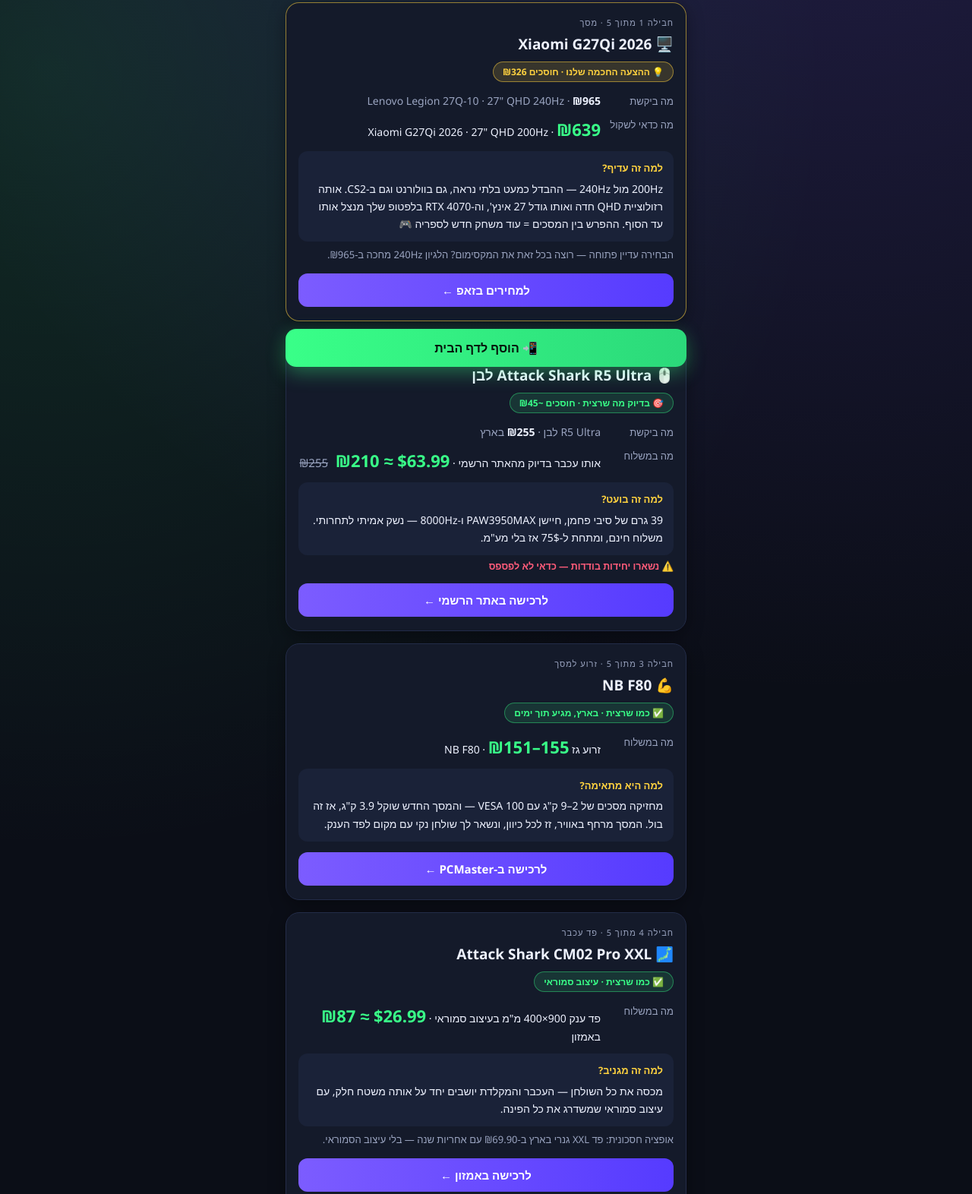
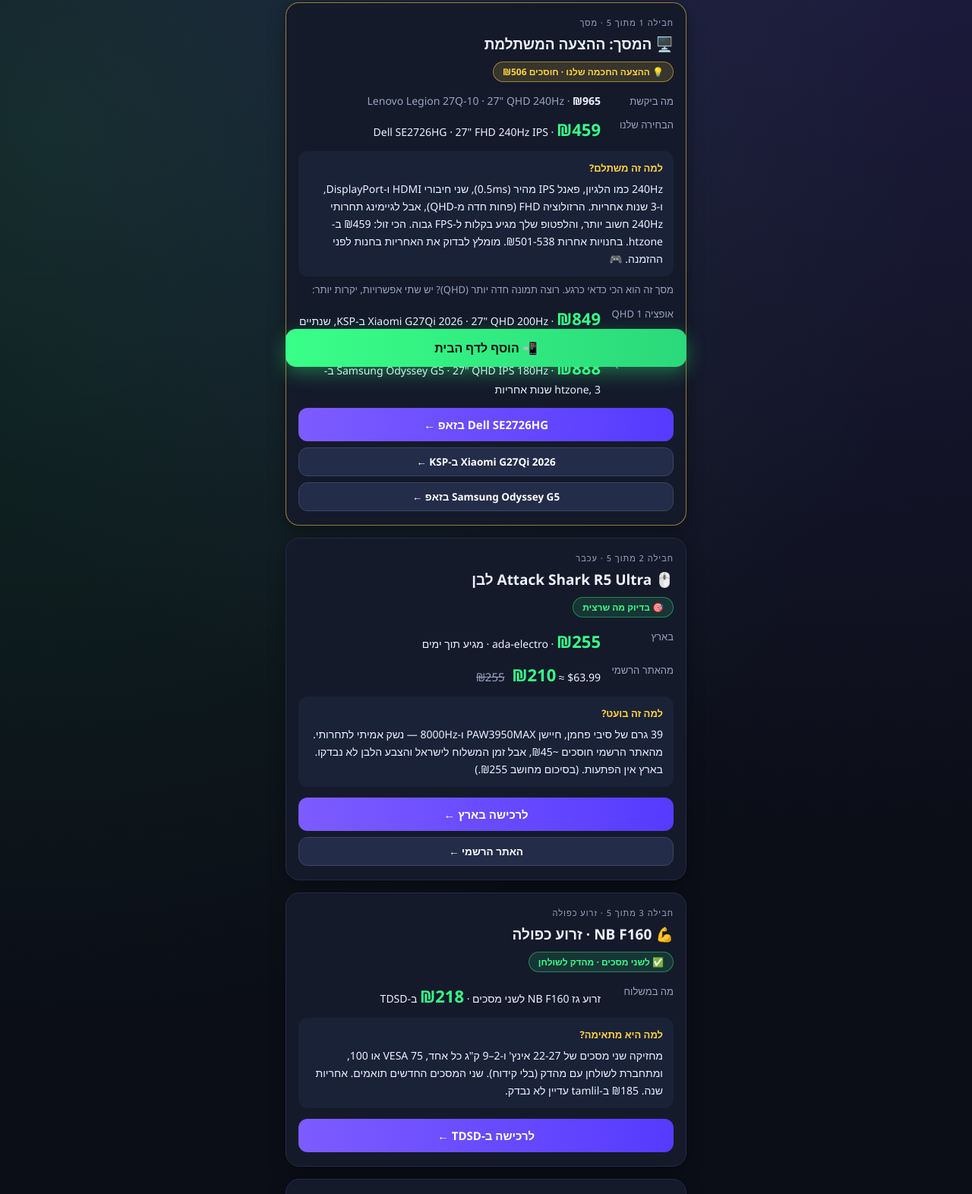
Before and after one commit to kazmikidev-afk/kazmikidev-afk.github.io, a plain HTML site: page avi-setup/index.html in a window 1280 px wide. Shown: the part 301-1873 px from the top of the page at 76% size. Drawn offline with Linux system fonts and the light colour scheme.

Commit message:
avi-setup: updated best-value set

```diff
--- a/avi-setup/index.html
+++ b/avi-setup/index.html
@@ -101,77 +101,82 @@
     <div class="step pending"><div class="dot">🚀</div><div class="lbl">מוכן לשילוח</div></div>
   </div>
 
-  <!-- 1: Monitor — SUBSTITUTE -->
+  <!-- 1: Monitor — pick + QHD options -->
   <div class="card sub-border">
     <div class="pkg">חבילה 1 מתוך 5 · מסך</div>
-    <h2>🖥️ Xiaomi G27Qi 2026</h2>
-    <span class="badge swap">💡 ההצעה החכמה שלנו · חוסכים ₪326</span>
+    <h2>🖥️ המסך: ההצעה המשתלמת</h2>
+    <span class="badge swap">💡 ההצעה החכמה שלנו · חוסכים ₪506</span>
     <div class="row"><div class="k">מה ביקשת</div><div class="was">Lenovo Legion 27Q-10 · 27" QHD 240Hz · <b>₪965</b></div></div>
-    <div class="row"><div class="k">מה כדאי לשקול</div><div>Xiaomi G27Qi 2026 · 27" QHD 200Hz · <span class="price">₪639</span></div></div>
-    <div class="why"><span class="t">למה זה עדיף?</span>
-      200Hz מול 240Hz — ההבדל כמעט בלתי נראה, גם בוולורנט וגם ב-CS2. אותה רזולוציית QHD חדה ואותו גודל 27 אינץ', וה-RTX 4070 בלפטופ שלך מנצל אותו עד הסוף. ההפרש בין המסכים = עוד משחק חדש לספריה 🎮
+    <div class="row"><div class="k">הבחירה שלנו</div><div>Dell SE2726HG · 27" FHD 240Hz IPS · <span class="price">₪459</span></div></div>
+    <div class="why"><span class="t">למה זה משתלם?</span>
+      240Hz כמו הלגיון, פאנל IPS מהיר (0.5ms), שני חיבורי HDMI ו-DisplayPort, ו-3 שנות אחריות. הרזולוציה FHD (פחות חדה מ-QHD), אבל לגיימינג תחרותי 240Hz חשוב יותר, והלפטופ שלך מגיע בקלות ל-FPS גבוה. הכי זול: ₪459 ב-htzone. בחנויות אחרות ₪501-538. מומלץ לבדוק את האחריות בחנות לפני ההזמנה. 🎮
     </div>
-    <div class="note-line">הבחירה עדיין פתוחה — רוצה בכל זאת את המקסימום? הלגיון 240Hz מחכה ב-₪965.</div>
-    <a class="buy" href="https://www.zap.co.il/model.aspx?modelid=1237246">למחירים בזאפ ←</a>
+    <div class="note-line">מסך זה הוא הכי כדאי כרגע. רוצה תמונה חדה יותר (QHD)? יש שתי אפשרויות, יקרות יותר:</div>
+    <div class="row"><div class="k">אופציה QHD 1</div><div>Xiaomi G27Qi 2026 · 27" QHD 200Hz · <span class="price">₪849</span> ב-KSP, שנתיים אחריות</div></div>
+    <div class="row"><div class="k">אופציה QHD 2</div><div>Samsung Odyssey G5 · 27" QHD IPS 180Hz · <span class="price">₪888</span> ב-htzone, 3 שנות אחריות</div></div>
+    <a class="buy" href="https://www.zap.co.il/model.aspx?modelid=1266282">Dell SE2726HG בזאפ ←</a>
+    <a class="buy alt" href="https://ksp.co.il/mob/item/461691">Xiaomi G27Qi 2026 ב-KSP ←</a>
+    <a class="buy alt" href="https://www.zap.co.il/model.aspx?modelid=1257210">Samsung Odyssey G5 בזאפ ←</a>
   </div>
 
-  <!-- 2: Mouse — same, cheaper -->
+  <!-- 2: Mouse -->
   <div class="card">
     <div class="pkg">חבילה 2 מתוך 5 · עכבר</div>
     <h2>🖱️ Attack Shark R5 Ultra לבן</h2>
-    <span class="badge same">🎯 בדיוק מה שרצית · חוסכים ~₪45</span>
-    <div class="row"><div class="k">מה ביקשת</div><div class="was">R5 Ultra לבן · <b>₪255</b> בארץ</div></div>
-    <div class="row"><div class="k">מה במשלוח</div><div>אותו עכבר בדיוק מהאתר הרשמי · <span class="price">$63.99 ≈ ₪210</span> <span class="old-price">₪255</span></div></div>
+    <span class="badge same">🎯 בדיוק מה שרצית</span>
+    <div class="row"><div class="k">בארץ</div><div>ada-electro · <span class="price">₪255</span> · מגיע תוך ימים</div></div>
+    <div class="row"><div class="k">מהאתר הרשמי</div><div>$63.99 ≈ <span class="price">₪210</span> <span class="old-price">₪255</span></div></div>
     <div class="why"><span class="t">למה זה בועט?</span>
-      39 גרם של סיבי פחמן, חיישן PAW3950MAX ו-8000Hz — נשק אמיתי לתחרותי. משלוח חינם, ומתחת ל-75$ אז בלי מע"מ.
+      39 גרם של סיבי פחמן, חיישן PAW3950MAX ו-8000Hz — נשק אמיתי לתחרותי. מהאתר הרשמי חוסכים ~₪45, אבל זמן המשלוח לישראל והצבע הלבן לא נבדקו. בארץ אין הפתעות. (בסיכום מחושב ₪255.)
     </div>
-    <div class="stock">⚠️ נשארו יחידות בודדות — כדאי לא לפספס</div>
-    <a class="buy" href="https://attackshark.com/products/attack-shark-r5ultra-carbon-fibre-wireless-8k-paw3950max-gaming-mouse">לרכישה באתר הרשמי ←</a>
+    <a class="buy" href="https://ada-electro.com/products/%D7%A2%D7%9B%D7%91%D7%A8-%D7%92%D7%99%D7%99%D7%9E%D7%99%D7%A0%D7%92-attack-shark-r5-ultra">לרכישה בארץ ←</a>
+    <a class="buy alt" href="https://attackshark.com/products/attack-shark-r5ultra-carbon-fibre-wireless-8k-paw3950max-gaming-mouse">האתר הרשמי ←</a>
   </div>
 
-  <!-- 3: Arm — same -->
+  <!-- 3: Arm — dual -->
   <div class="card">
-    <div class="pkg">חבילה 3 מתוך 5 · זרוע למסך</div>
-    <h2>💪 NB F80</h2>
-    <span class="badge same">✅ כמו שרצית · בארץ, מגיע תוך ימים</span>
-    <div class="row"><div class="k">מה במשלוח</div><div>זרוע גז NB F80 · <span class="price">₪151–155</span></div></div>
+    <div class="pkg">חבילה 3 מתוך 5 · זרוע כפולה</div>
+    <h2>💪 NB F160 · זרוע כפולה</h2>
+    <span class="badge same">✅ לשני מסכים · מהדק לשולחן</span>
+    <div class="row"><div class="k">מה במשלוח</div><div>זרוע גז NB F160 לשני מסכים · <span class="price">₪218</span> ב-TDSD</div></div>
     <div class="why"><span class="t">למה היא מתאימה?</span>
-      מחזיקה מסכים של 2–9 ק"ג עם VESA 100 — והמסך החדש שוקל 3.9 ק"ג, אז זה בול. המסך מרחף באוויר, זז לכל כיוון, ונשאר לך שולחן נקי עם מקום לפד הענק.
+      מחזיקה שני מסכים של 22-27 אינץ' ו-2–9 ק"ג כל אחד, VESA 75 או 100, ומתחברת לשולחן עם מהדק (בלי קידוח). שני המסכים החדשים תואמים. אחריות שנה. ₪185 ב-tamlil עדיין לא נבדק.
     </div>
-    <a class="buy" href="https://pcmaster.co.il/nbf80">לרכישה ב-PCMaster ←</a>
+    <a class="buy" href="https://www.tdsd.co.il/product/%d7%96%d7%a8%d7%95%d7%a2-2-%d7%9e%d7%a1%d7%9b%d7%99%d7%9d-%d7%90%d7%a8%d7%92%d7%95%d7%a0%d7%95%d7%9e%d7%99%d7%aa-17-32-north-bayou-f160/">לרכישה ב-TDSD ←</a>
   </div>
 
-  <!-- 4: Pad — same -->
+  <!-- 4: Pad -->
   <div class="card">
     <div class="pkg">חבילה 4 מתוך 5 · פד עכבר</div>
-    <h2>🗾 Attack Shark CM02 Pro XXL</h2>
-    <span class="badge same">✅ כמו שרצית · עיצוב סמוראי</span>
-    <div class="row"><div class="k">מה במשלוח</div><div>פד ענק 900×400 מ"מ בעיצוב סמוראי · <span class="price">$26.99 ≈ ₪87</span> באמזון</div></div>
-    <div class="why"><span class="t">למה זה מגניב?</span>
-      מכסה את כל השולחן — העכבר והמקלדת יושבים יחד על אותה משטח חלק, עם עיצוב סמוראי שמשדרג את כל הפינה.
+    <h2>🗾 פד XXL 900×400</h2>
+    <span class="badge same">✅ אותו גודל · חוסכים ₪17</span>
+    <div class="row"><div class="k">מה במשלוח</div><div>פד XXL גנרי בארץ · <span class="price">₪69.90</span> · אחריות שנה</div></div>
+    <div class="row"><div class="k">אפשרות</div><div>Lenovo Legion Soft XXL · <span class="price">₪85</span> · מותג מוכר</div></div>
+    <div class="row"><div class="k">אם בא להתאמץ</div><div>סמוראי Attack Shark · <span class="price">$26.99 ≈ ₪87</span> באמזון</div></div>
+    <div class="why"><span class="t">מה שווה?</span>
+      כולם 900×400 ומכסים את כל השולחן. הגנרי הכי זול עם אחריות. עלי אקספרס יש פדים כאלה גם ב-$2-7 (כ-₪8-25), אבל איכות ואספקה לא נבדקו, אז לא בחרנו.
     </div>
-    <div class="note-line">אופציה חסכונית: פד XXL גנרי בארץ ב-₪69.90 עם אחריות שנה — בלי עיצוב הסמוראי.</div>
-    <a class="buy" href="https://www.amazon.com/ATTACK-SHARK-Waterproof-Stitched-Anti-Slip/dp/B0GXTPPZ5F">לרכישה באמזון ←</a>
-    <a class="buy alt" href="https://gamedrive.co.il/products/משטח-עכבר-משחק-גדול">החלופה הזולה בארץ (₪69.90) ←</a>
+    <a class="buy" href="https://gamedrive.co.il/products/משטח-עכבר-משחק-גדול">הפד הגנרי (₪69.90) ←</a>
+    <a class="buy alt" href="https://yahavpc.co.il/product/9113/%D7%A4%D7%93-%D7%9E%D7%A9%D7%98%D7%97-%D7%9C%D7%A9%D7%95%D7%9C%D7%97%D7%9F-%D7%97%D7%91%D7%A8%D7%AA-lenovo-%D7%93%D7%92%D7%9D-legion-soft-gaming-mouse-pad-xxl-900mmx400mm-%D7%A6%D7%91%D7%A2-%D7%A9%D7%97%D7%95%D7%A8">Lenovo Legion ב-יהב ←</a>
   </div>
 
-  <!-- 5: Hooks — same -->
+  <!-- 5: Hooks -->
   <div class="card">
     <div class="pkg">חבילה 5 מתוך 5 · ווים לאוזניות</div>
     <h2>🎧 3 ווים מתחת לשולחן</h2>
-    <span class="badge same">✅ כמו שרצית · הכי זול שיש</span>
+    <span class="badge same">✅ הכי זול שיש</span>
     <div class="row"><div class="k">מה במשלוח</div><div>3 ווים נצמדים לשפת השולחן · <span class="price">≈ ₪32</span> לשלושתם</div></div>
     <div class="why"><span class="t">למה זה שימושי?</span>
-      נתפסים בלי קידוח, מסתובבים 360°, וכל אוזניה מקבלת בית משלה — השולחן נשאר פנוי למשחקים.
+      נתפסים בלי קידוח, מסתובבים 360°, וכל אוזניה מקבלת בית משלה. חיפשנו זול יותר: ב-easyco ווים דומים ב-₪8-16 ליחידה, כלומר אותו מחיר בערך, עם משלוח ארוך. נשארים על ₪32.
     </div>
     <a class="buy" href="https://he.aliexpress.com/item/1005013585204527.html">לרכישה בעלי אקספרס ←</a>
   </div>
 
   <div class="total">
     <div>💰 סיכום המשלוח</div>
-    <div class="nums">≈ ₪1,120 <span class="old-price">₪1,430</span></div>
-    <div class="save">חסכנו בערך ₪310 🎉</div>
-    <div class="fine">המחירים נבדקו הבוקר (15.11) ויכולים לזוז קצת עד ההזמנה.<br>שום דבר עוד לא נקנה — מחכים לאור ירוק 🟢</div>
+    <div class="nums">≈ ₪1,034 <span class="old-price">₪1,430</span></div>
+    <div class="save">חסכנו בערך ₪396 🎉</div>
+    <div class="fine">Dell ₪459 + זרוע ₪218 + עכבר ₪255 + פד ₪69.90 + ווים ₪32.<br>עם העכבר מהאתר הרשמי ≈ ₪989. עם מסך QHD של Xiaomi ≈ ₪1,424, עם Samsung ≈ ₪1,463.<br>המחירים נבדקו ב-17.11 ויכולים לזוז קצת עד ההזמנה.<br>שום דבר עוד לא נקנה — מחכים לאור ירוק 🟢</div>
   </div>
 
   <footer>
```
